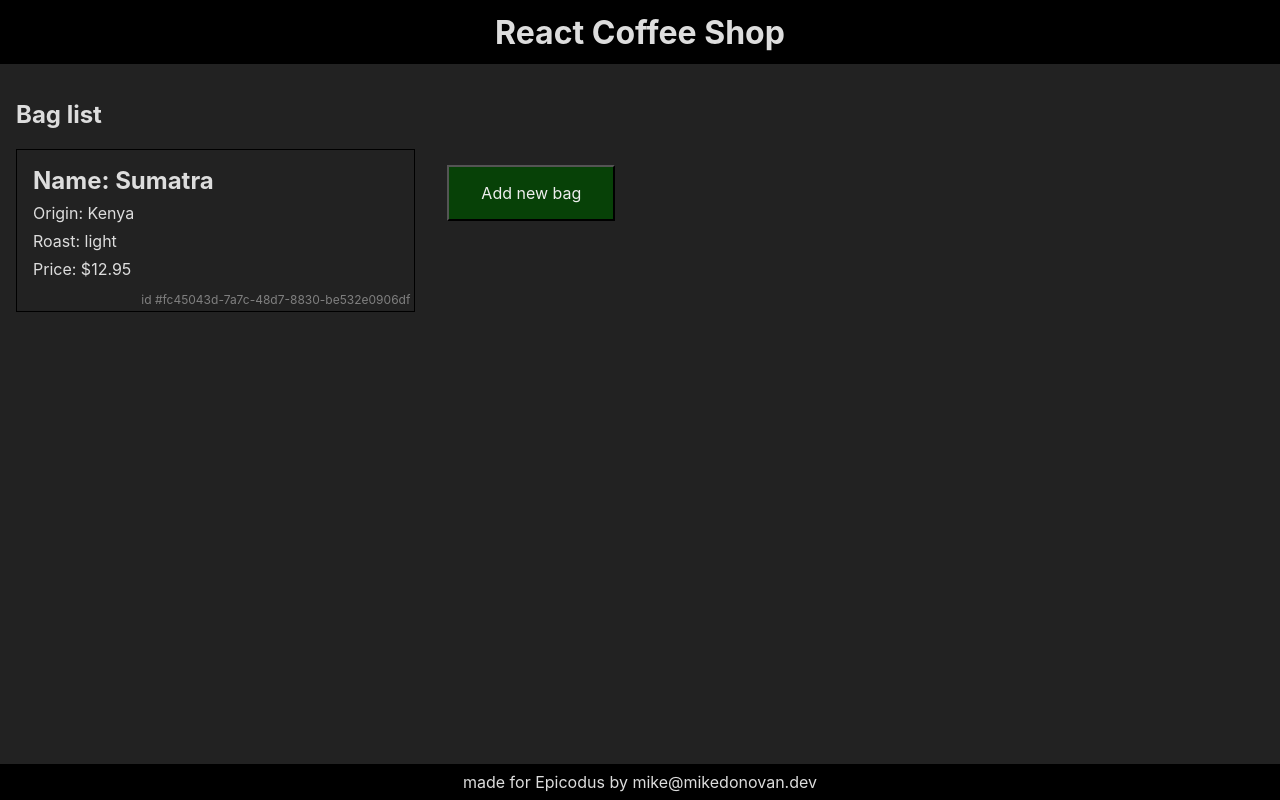
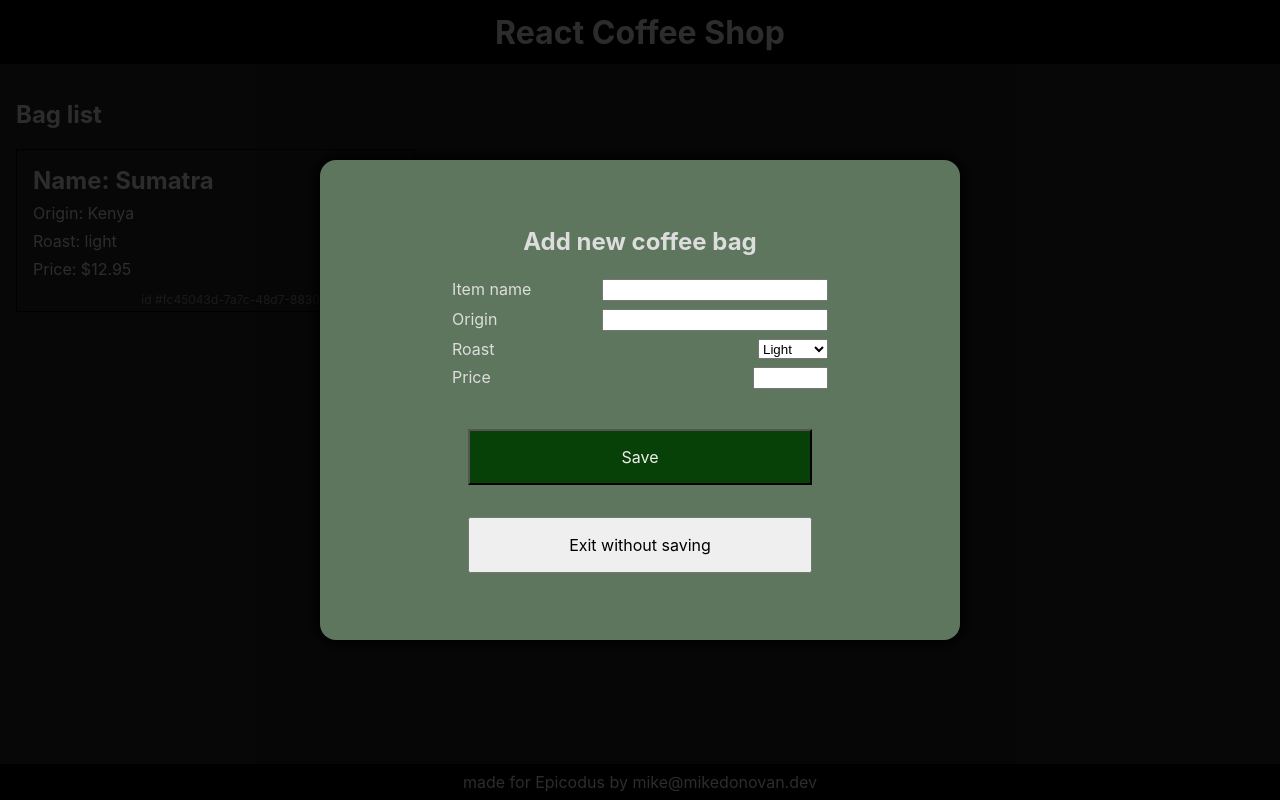
Before and after one commit to eggborne/coffee-shop, a React (Create React App) app: page / in a window 1280 px wide. Both pictures are taken after a click on the button "Add new bag". Built offline with nearby package versions, Linux system fonts and the light colour scheme.

Commit message:
Implement Create functionality for coffee bags

```diff
--- a/src/components/CoffeeControl.js
+++ b/src/components/CoffeeControl.js
@@ -1,6 +1,8 @@
 import React from 'react';
 import Header from './Header';
 import BagList from './BagList';
+import Modal from './Modal';
+import Form from './Form';
 import { v4 } from 'uuid';
 
 class CoffeeControl extends React.Component {
@@ -8,7 +10,7 @@ class CoffeeControl extends React.Component {
     super(props);
     this.state = {
       bagList: [
-       { name: 'Sumatra', origin: 'Kenya', roast: 'light', price: 1295, id: v4() },
+       { name: 'Sumatra', origin: 'Kenya', roast: 'light', price: 1295, quantity: 130, id: v4() },
       ],
       selectedCoffee: null,
       modalShowing: null,
@@ -26,11 +28,11 @@ class CoffeeControl extends React.Component {
   }
 
   handleAddingNewItem = (newItem) => {
-    const newItemList = [...this.state.itemList];
+    const newItemList = [...this.state.bagList];
     newItemList.push(newItem);
     this.setState({
-      itemList: newItemList,
-      newItemFormShowing: false,
+      bagList: newItemList,
+      modalShowing: null,
     });
   }
 
@@ -39,6 +41,18 @@ class CoffeeControl extends React.Component {
       <React.Fragment>
         <Header />
         <main>
+          <Modal
+            type="create"
+            showing={this.state.modalShowing === 'create'}
+            headerText={'Add new coffee bag'}
+            bodyComponent={
+              <Form
+                type='create'
+                onClickSubmit={this.handleAddingNewItem}
+                onClickCancel={() => this.handleModalCall()}
+              />
+            }
+          />
           <BagList bagList={this.state.bagList} onClickAddNewBag={() => this.handleModalCall('create')}/>
         </main>
       </React.Fragment>
--- /dev/null
+++ b/src/components/Form.js
@@ -0,0 +1,78 @@
+import React from "react";
+import { v4 } from "uuid";
+import PropTypes from "prop-types";
+
+function Form(props) {
+
+  function handleAddItemFormSubmission(e) {
+    e.preventDefault();
+    props.onClickSubmit({
+      name: e.target.name.value,
+      origin: e.target.origin.value,
+      roast: e.target.roast.value,
+      price: e.target.price.value,
+      quantity: 130,
+      id: v4(),
+    });
+  }
+
+  function handleEditItemFormSubmission(e) {
+    e.preventDefault();
+    props.onClickSubmit({
+      name: e.target.name.value,
+      origin: e.target.origin.value,
+      roast: e.target.roast.value,
+      price: e.target.price.value,
+      quantity: e.target.quantity.value,
+      id: props.editingItem.id,
+    });
+    props.returnToList();
+  }
+
+  let formSubmissionFunction;
+  if (props.type === 'create') { formSubmissionFunction = handleAddItemFormSubmission }
+  else if (props.type === 'edit') { formSubmissionFunction = handleEditItemFormSubmission }
+
+  return (
+    <form onSubmit={formSubmissionFunction}>
+      <div className="form-row">
+        <label for="name">Item name</label>
+        <input placeholder={props.editingItem && props.editingItem.name} name="name" type="text" />
+      </div>
+      <div className="form-row">
+        <label for="origin">Origin</label>
+        <input placeholder={props.editingItem && props.editingItem.origin} name="origin" type="text" />
+      </div>
+      <div className="form-row">
+        <label for="roast">Roast</label>
+        <select name="roast">
+          <option selected={props.editingItem && props.editingItem.roast === "light"} name="roast" value="light">Light</option>
+          <option selected={props.editingItem && props.editingItem.roast === "medium"} name="roast" value="medium">Medium</option>
+          <option selected={props.editingItem && props.editingItem.roast === "dark"} name="roast" value="dark">Dark</option>
+        </select>
+      </div>
+      <div className="form-row">
+        <label for="price">Price</label>
+        <input placeholder={props.editingItem && props.editingItem.price} name="price" type="number" />
+      </div>
+      <div className={`form-row${props.editingItem ? '' : ' hidden'}`}>
+        <label for="quantity">Quantity</label>
+        <input defaultValue={props.editingItem ? props.editingItem.quantity : '130'} name="quantity" type="number" />
+      </div>
+      <div className="form-row buttons">
+        <button type="submit" className='green'>Save</button>
+        <button onClick={props.onClickCancel} type='button'>Exit without saving</button>
+      </div>
+    </form>
+  );
+}
+
+Form.propType = {
+  type: PropTypes.string,
+  editingItem: PropTypes.object,
+  onClickSubmit: PropTypes.func,
+  onClickCancel: PropTypes.func,
+  returnToList: PropTypes.func,
+}
+
+export default Form;
--- /dev/null
+++ b/src/components/Modal.js
@@ -0,0 +1,25 @@
+
+import React from 'react';
+import Veil from './Veil';
+import PropTypes from "prop-types";
+
+function Modal(props) {
+  return (
+    <React.Fragment>
+      <Veil showing={props.showing} />
+      <div className={`modal${props.showing ? ' showing' : ''} ${props.type}`}>
+        <h2>{props.headerText}</h2>
+        {props.bodyComponent}
+      </div>
+    </React.Fragment>
+  );
+}
+
+Modal.propTypes = {
+  showing: PropTypes.bool,
+  bodyComponent: PropTypes.object,
+  headerText: PropTypes.string,
+  type: PropTypes.string,
+};
+
+export default Modal;
--- /dev/null
+++ b/src/components/Veil.js
@@ -0,0 +1,16 @@
+import React from 'react';
+import PropTypes from "prop-types";
+
+function Veil(props) {
+  return (
+    <div className={`veil${props.showing ? ' showing' : ''}`}>
+
+    </div>
+  );
+}
+
+Veil.propTypes = {
+  showing: PropTypes.bool,
+};
+
+export default Veil;
--- a/src/index.css
+++ b/src/index.css
@@ -160,6 +160,10 @@ form textarea {
   width: 100%;
 }
 
+.form-row.hidden {
+  display: none;
+}
+
 .form-row.buttons {
   flex-direction: column;
   margin-top: 1rem;
@@ -241,6 +245,7 @@ form textarea {
   pointer-events: none;
   opacity: 0.1;
   transition: all 100ms ease;
+  z-index: 1;
 }
 
 .veil.showing {
```
Also changed, not shown: src/components/BagList.js (line endings or trailing spaces).
